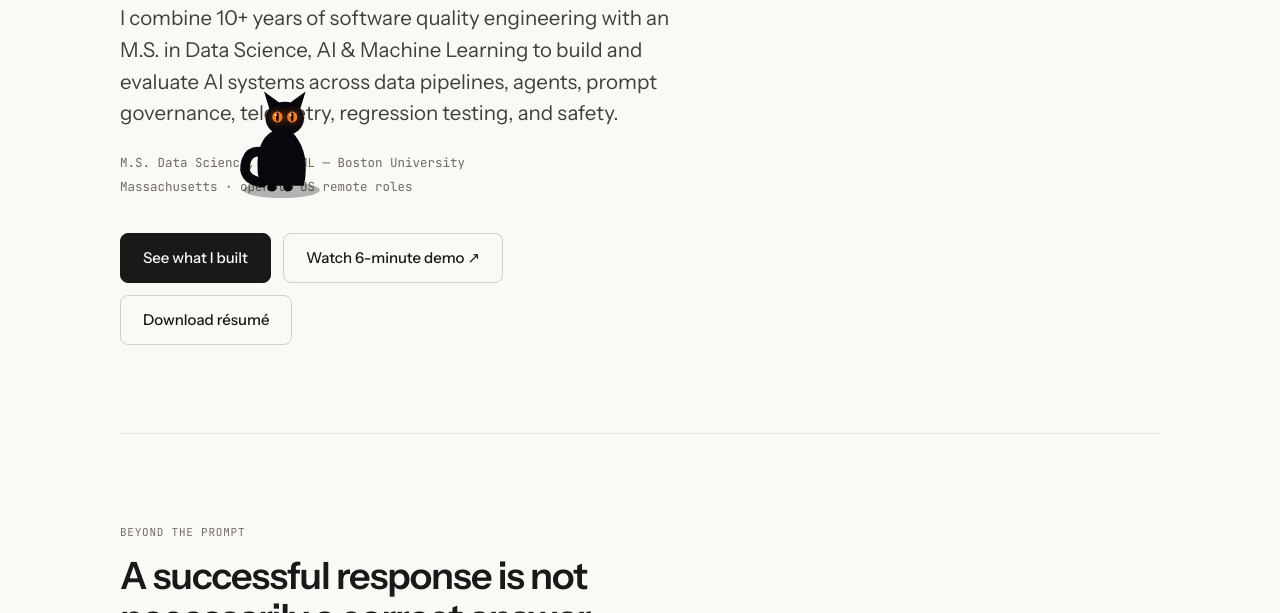
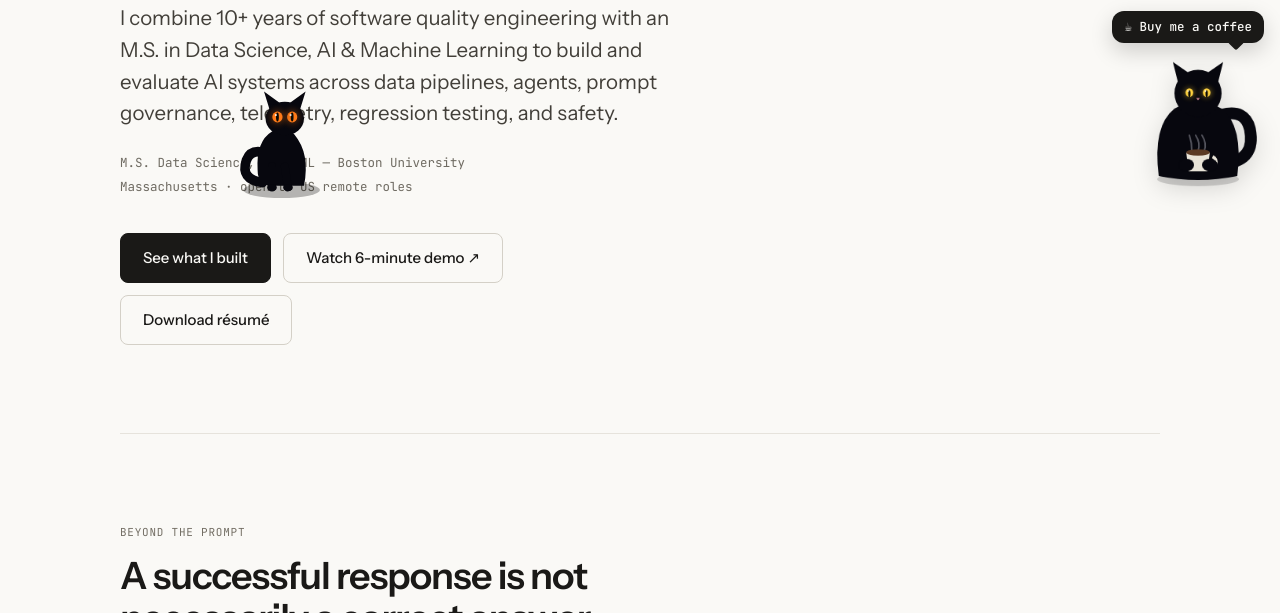
Before and after one commit to tetianakravchuk/tetianakravchuk.com, a plain HTML site: page index.html in a window 1280 px wide. Shown: the part 601-1214 px from the top of the page. Drawn offline with Linux system fonts and the light colour scheme.

Commit message:
Keep animated mascot out of hero copy and narrow layouts

```diff
--- a/assets/styles.css
+++ b/assets/styles.css
@@ -593,7 +593,8 @@ img, svg, object { max-width: 100%; }
    ========================================================================== */
 .cat-corner {
   position: fixed;
-  top: 74px;               /* sits just below the header/nav */
+  top: auto;
+  bottom: 12px;           /* keep mascot away from hero copy */
   z-index: 60;
   display: flex;
   flex-direction: column;
@@ -734,3 +735,5 @@ img, svg, object { max-width: 100%; }
 }
 /* Fallback state is conveyed by text, not color alone; this is only emphasis. */
 .video-status[data-fallback="audio"] { color: var(--ink-soft, #423f39); }
+
+@media (max-width: 1100px) { .cat-corner { display: none; } }
```
